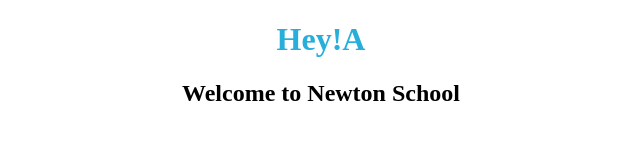
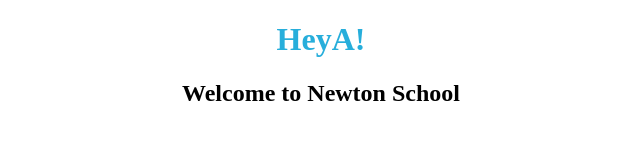
Before and after one commit to sethrishav/React-Practice-Assignments---Greetings-with-Props-1, a React app: page / in a window 1280 px wide. Shown: the top 160 px of the page, without its empty margins (319-959 px from the left). Built offline with nearby package versions, Linux system fonts and the light colour scheme.

Commit message:
Update Welcome.js

```diff
--- a/src/components/Welcome.js
+++ b/src/components/Welcome.js
@@ -5,9 +5,9 @@ import React from "react";
 function Welcome(props){
      return(
         <div>
-        <h1>Hey!{props.name}</h1>
+        <h1>Hey{props.name}!</h1>
         <h2>Welcome to Newton School</h2>
     </div>
-     )
+     );
 }
  export default Welcome;
```
